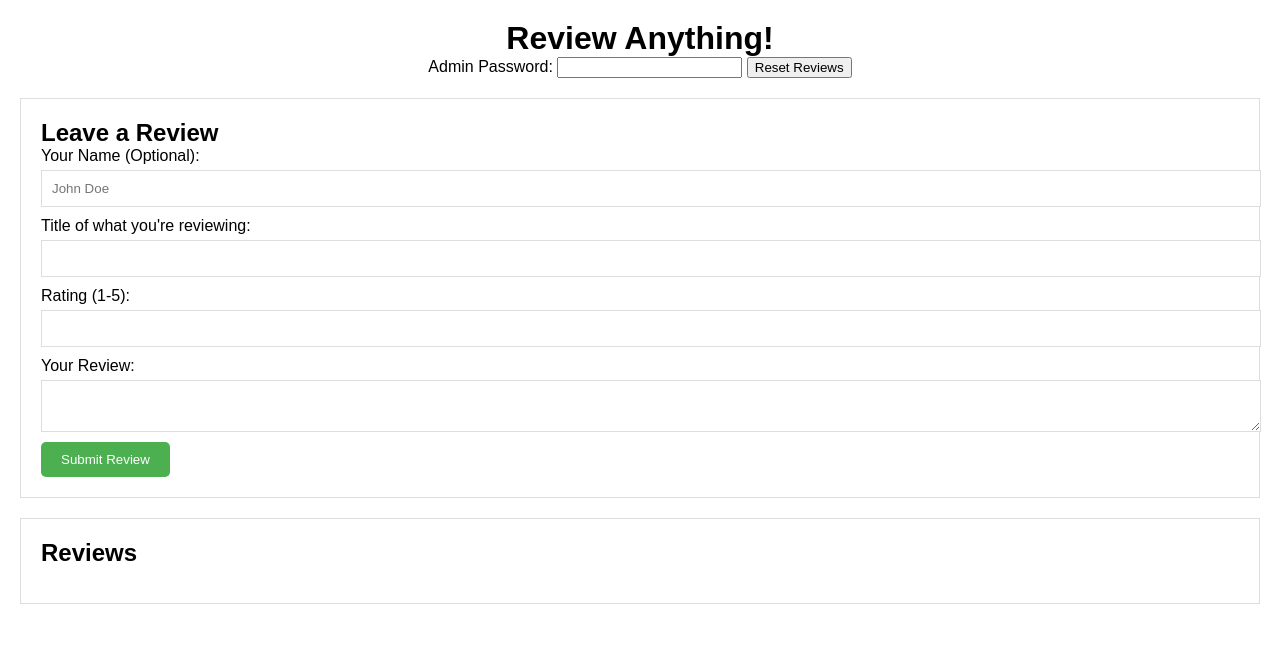
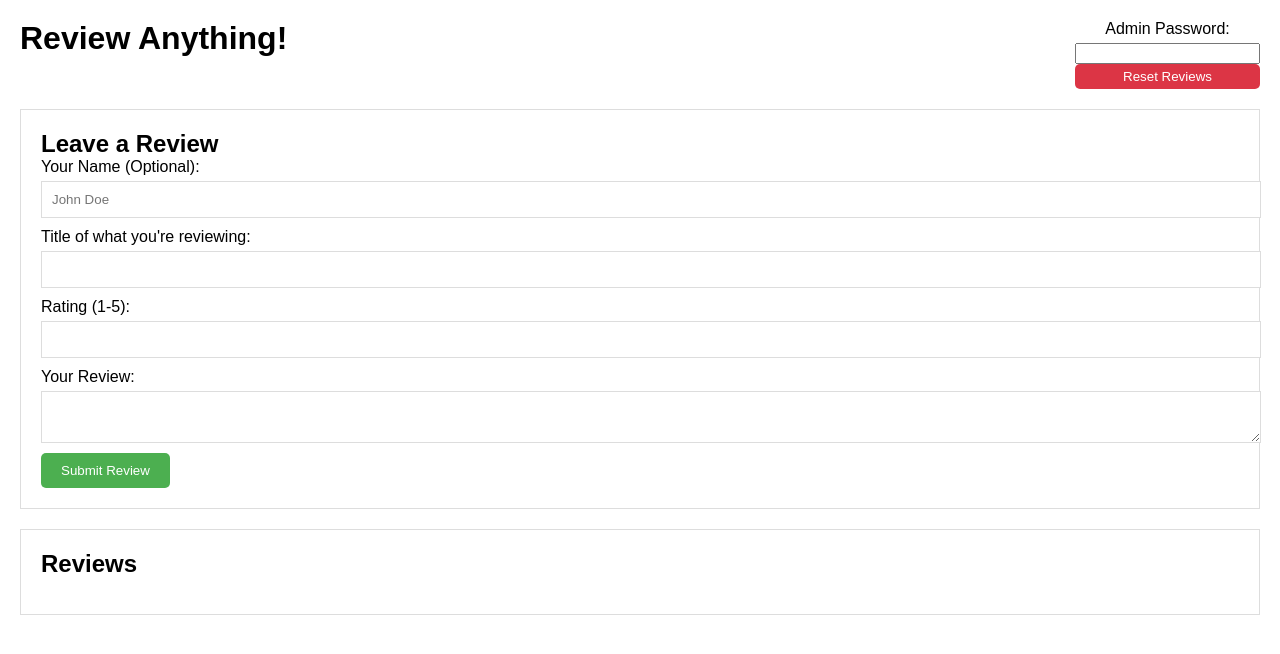
Before and after one commit to Shabggy/ReviewAnything, a plain HTML site: page index.html in a window 1280 px wide. Drawn offline with Linux system fonts and the light colour scheme.

Commit message:
Update style.css

```diff
--- a/style.css
+++ b/style.css
@@ -7,9 +7,12 @@ body {
 header {
   text-align: center;
   margin-bottom: 20px;
+  display: flex;
+  justify-content: space-between;
 }
 
-h1, h2 {
+h1,
+h2 {
   margin: 0;
 }
 
@@ -24,7 +27,8 @@ h1, h2 {
   margin-bottom: 5px;
 }
 
-#review-form input, #review-form textarea {
+#review-form input,
+#review-form textarea {
   display: block;
   width: 100%;
   padding: 10px;
@@ -33,7 +37,7 @@ h1, h2 {
 }
 
 #review-form button {
-    background-color: #4CAF50;
+  background-color: #4caf50;
   color: white;
   padding: 10px 20px;
   border: none;
@@ -58,3 +62,32 @@ h1, h2 {
 #review-list li h3 {
   margin-bottom: 5px;
 }
+
+#admin-panel {
+  display: flex;
+  align-items: center;
+}
+
+#admin-panel form {
+  display: flex;
+  flex-direction: column;
+  margin-left: 10px;
+}
+
+#admin-panel label {
+  margin-bottom: 5px;
+}
+
+#admin-panel button {
+  background-color: #dc3545;
+  color: white;
+  padding: 5px 10px;
+  border: none;
+  border-radius: 5px;
+  cursor: pointer;
+}
+
+.reply-section {
+  margin-top: 10px;
+  border-top: 1px solid #ddd;
+}
```
Lines whose indentation alone changed are shown as unchanged.
